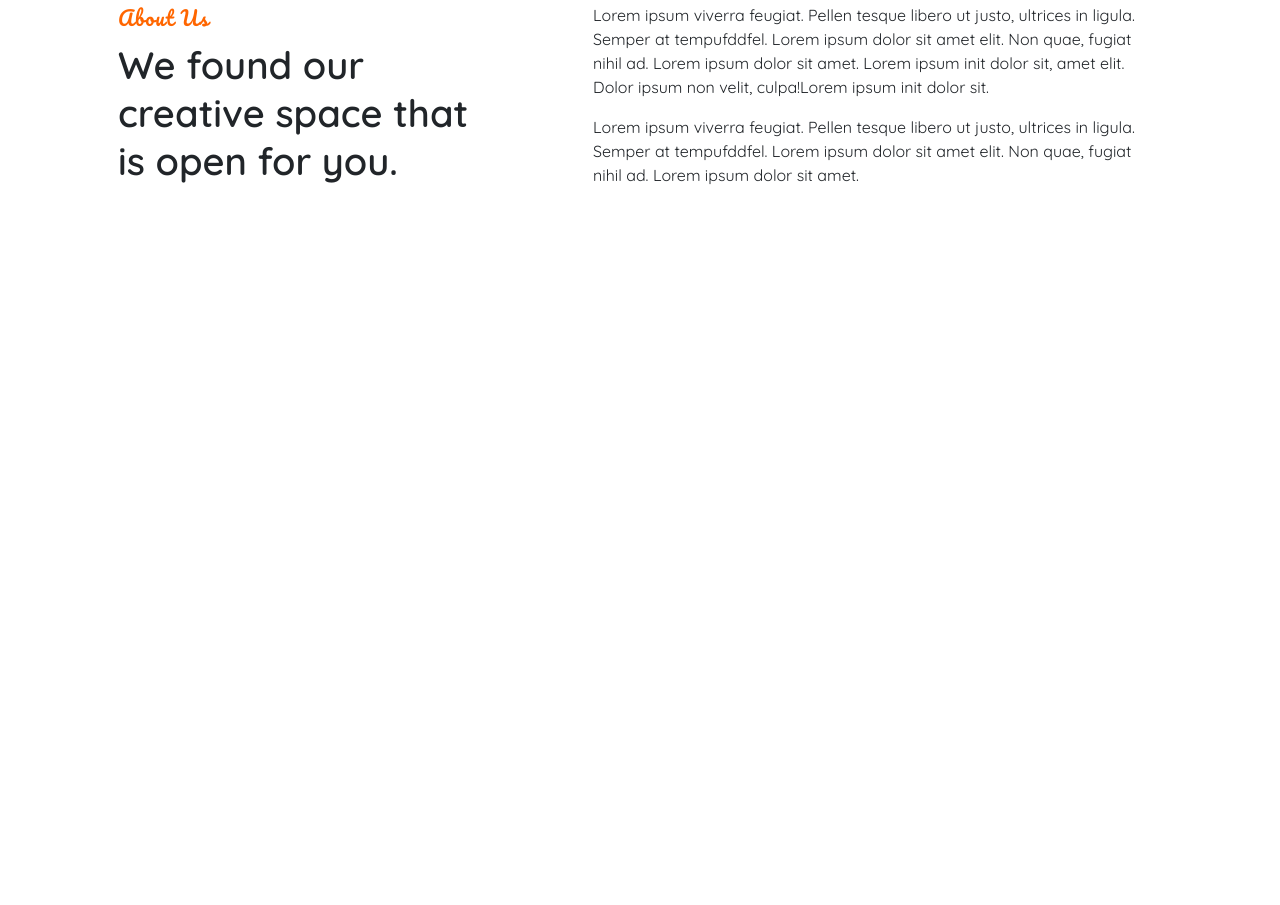
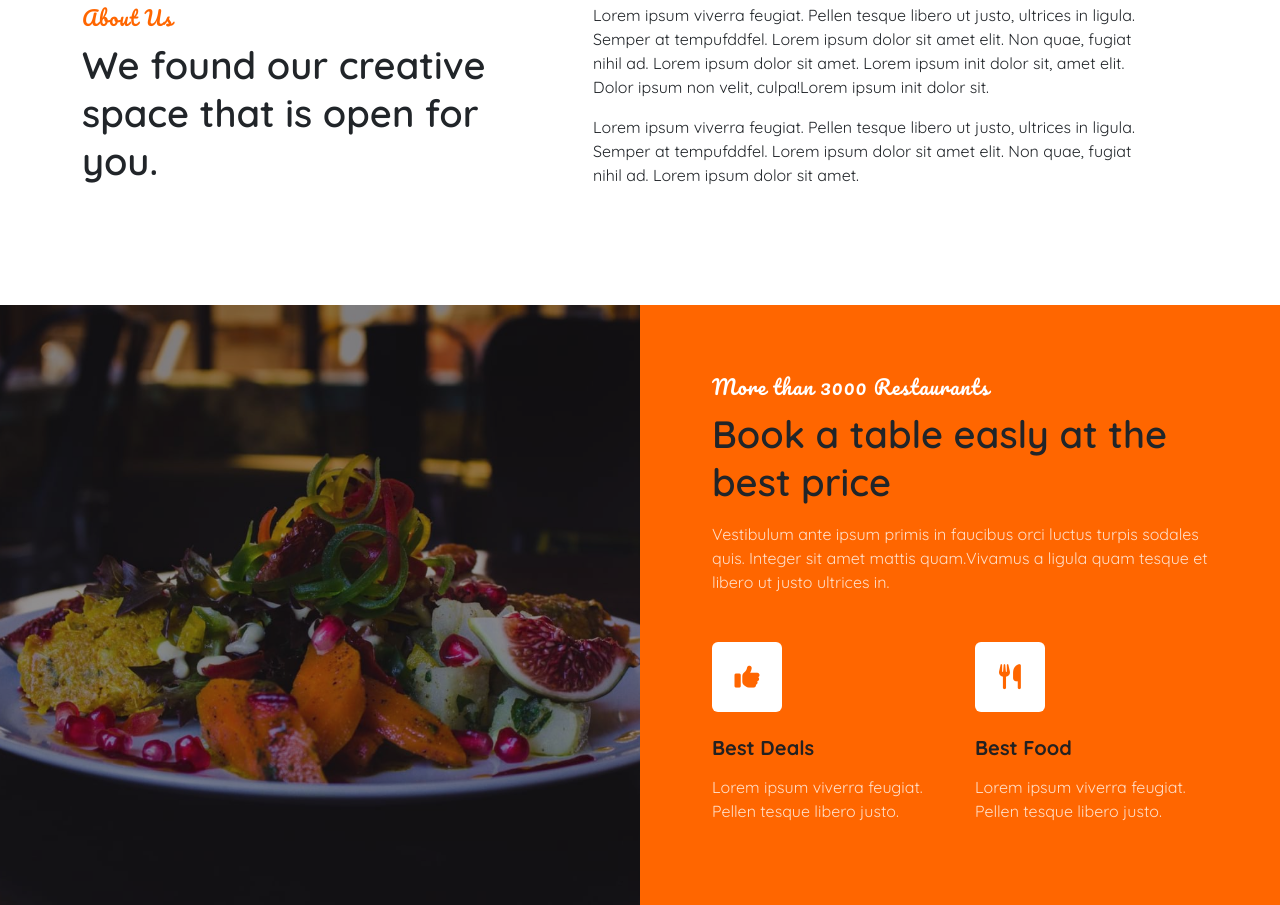
Before and after one commit to ManhDev24/BC66_CAPSTONE-origin, a plain HTML site: page index.html in a window 1280 px wide. Shown: the part 793-1698 px from the top of the page. Before the commit the page ends 1098 px from the top, so only its background shows below. Drawn offline with nearby package versions, Linux system fonts and the light colour scheme.

Commit message:
create food-desc

```diff
--- a/index.css
+++ b/index.css
@@ -2,7 +2,7 @@
     box-sizing: border-box;
     margin: 0;
     padding: 0;
-    font-family:"Quicksand", sans-serif;
+    font-family: "Quicksand", sans-serif;
 }
 
 /* Start Header */
@@ -18,7 +18,7 @@
     grid-template-columns: 1fr 1fr 1fr;
     align-items: center;
 }
-.logo-brand{
+.logo-brand {
     font-weight: 700;
 }
 .search {
@@ -75,41 +75,104 @@
     justify-content: center;
     align-items: center;
 }
-.banner_info{
+.banner_info {
     max-width: 600px;
 }
-.dinner-banner .banner_info h3{
+.dinner-banner .banner_info h3 {
     font-size: 56px;
     line-height: 64px;
     text-transform: capitalize;
     font-weight: 600;
 }
-.dinner-banner .banner_info p{
+.dinner-banner .banner_info p {
     font-size: 18px;
     line-height: 28px;
-
 }
-.banner_button{
+.banner_button {
     transition: 0.3s;
 }
-.banner_button:hover{
+.banner_button:hover {
     color: #ff6600;
 }
 
 /* Start dinner content */
-
 
 .title-subhny {
     font-size: 20px;
     font-weight: 400;
     line-height: 30px;
     letter-spacing: 1px;
-    color: #ff6600 ;
+    color: #ff6600;
     display: block;
-    font-family: 'Pacifico', cursive;
+    font-family: "Pacifico", cursive;
 }
 .title-w3l {
     font-size: 38px;
     line-height: 48px;
     font-weight: 600;
 }
+
+/* Start food desc */
+.food-description {
+    background: #ff6600;
+}
+.dinner-block-image {
+    background-image: url(./img/banner3.jpg);
+    background-repeat: no-repeat;
+    background-position: center;
+    -webkit-background-size: cover;
+}
+.dinner-block-image::after {
+    content: "";
+    background: rgb(16 15 19 / 46%);
+    position: absolute;
+    top: 0;
+    left: 0;
+    right: 0;
+    min-height: 100%;
+    z-index: -1;
+}
+.dinner-block-image {
+    position: relative;
+    z-index: 1;
+    min-height: 600px;
+}
+.food-description p {
+    color: #ffdfc9;
+}
+.icon {
+    width: 70px;
+    height: 70px;
+    text-align: center;
+    background: rgb(130 115 252 / 5%);
+    line-height: 70px;
+    border-radius: 6px;
+    transition: 0.5s ease-in-out;
+}
+.icon span.fa {
+    color: #ff6600;
+    font-size: 25px;
+    line-height: 70px;
+}
+.subscribe-cat{
+    display: grid;
+    grid-template-columns: 1fr 1fr;
+    grid-gap: 30px;
+}
+.subscribe-cat-gd .icon {
+    background: white;
+}
+.subscribe-cat-gd:hover .icon .fa {
+    color: #cccf14;
+    transition: color 0.5s;
+}
+
+.subscribe-cat-gd .subscribe-cat-link{
+    text-decoration: none;
+    display: block;
+    color: #232121;
+    font-weight: 700;
+    line-height: 1.2;
+    margin-bottom: 15px;
+    font-size: 20px;
+}
--- a/index.html
+++ b/index.html
@@ -113,15 +113,17 @@
     <section class="dinner-content py-md-5">
       <div class="container py-md-5 text-start">
         <div class="row">
-          <div class="col-lg-5 content-1-left px-5">
+          <div class="col-lg-5 content-1-left pe-5">
             <div class="header-title">
-              <h6 class="title-subhny ">About Us</h6>
+              <h6 class="title-subhny">About Us</h6>
               <h3 class="title-w3l mb-4">
                 We found our creative space that is open for you.
               </h3>
             </div>
           </div>
-          <div class="col-lg-7 content-1-right pl-lg-5 mt-lg-0 mt-3 text-start px-5">
+          <div
+            class="col-lg-7 content-1-right pl-lg-5 mt-lg-0 mt-3 text-start px-5"
+          >
             <p class="">
               Lorem ipsum viverra feugiat. Pellen tesque libero ut justo,
               ultrices in ligula. Semper at tempufddfel. Lorem ipsum dolor sit
@@ -138,7 +140,54 @@
         </div>
       </div>
     </section>
-    <section class="food-description"></section>
+    <section class="food-description">
+      <div class="container-fluid px-lg-0">
+        <div class="row align-items-center no-gutters mx-0">
+          <div class="col-lg-6 px-lg-0 pt-lg-0 pt-5">
+            <div class="dinner-block-image">
+
+            </div>
+          </div>
+          <div class="col-lg-6 px-lg-4 py-lg-3 py-4 HomePageFWP">
+            <div class="agent-block-image-inf p-md-5 p-3">
+              <h6 class="title-subhny two text-white">More than 3000 Restaurants</h6>
+
+              <h3 class="title-w3l two">
+                Book a table easly at the best price
+              </h3>
+
+              <p class="my-3">
+                Vestibulum ante ipsum primis in faucibus orci luctus turpis
+                sodales quis. Integer sit amet mattis quam.Vivamus a ligula quam
+                tesque et libero ut justo ultrices in.
+              </p>
+
+              <div class="subscribe-cat mt-5 ">
+                <div class="subscribe-cat-gd">
+                  <div class="icon mb-4">
+                    <span class="fa fa-thumbs-up"></span>
+                  </div>
+                  <a href="#url" class="subscribe-cat-link">Best Deals</a>
+                  <p class="mt-2">
+                    Lorem ipsum viverra feugiat. Pellen tesque libero justo.
+                  </p>
+                </div>
+
+                <div class="subscribe-cat-gd">
+                  <div class="icon mb-4">
+                    <span class="fa fa-cutlery"></span>
+                  </div>
+                  <a href="#url" class="subscribe-cat-link">Best Food</a>
+                  <p class="mt-2">
+                    Lorem ipsum viverra feugiat. Pellen tesque libero justo.
+                  </p>
+                </div>
+              </div>
+            </div>
+          </div>
+        </div>
+      </div>
+    </section>
     <section class="dinner-category"></section>
     <section class="homepage-service"></section>
     <section class="homepage-cover"></section>
```
Also changed, not shown: img/banner3.jpg (added).
